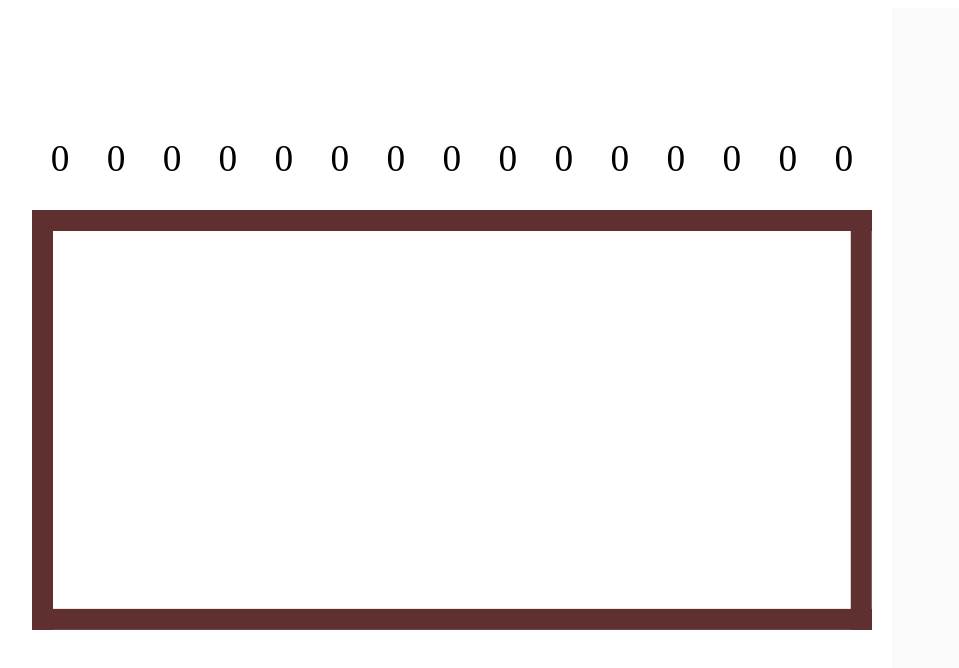
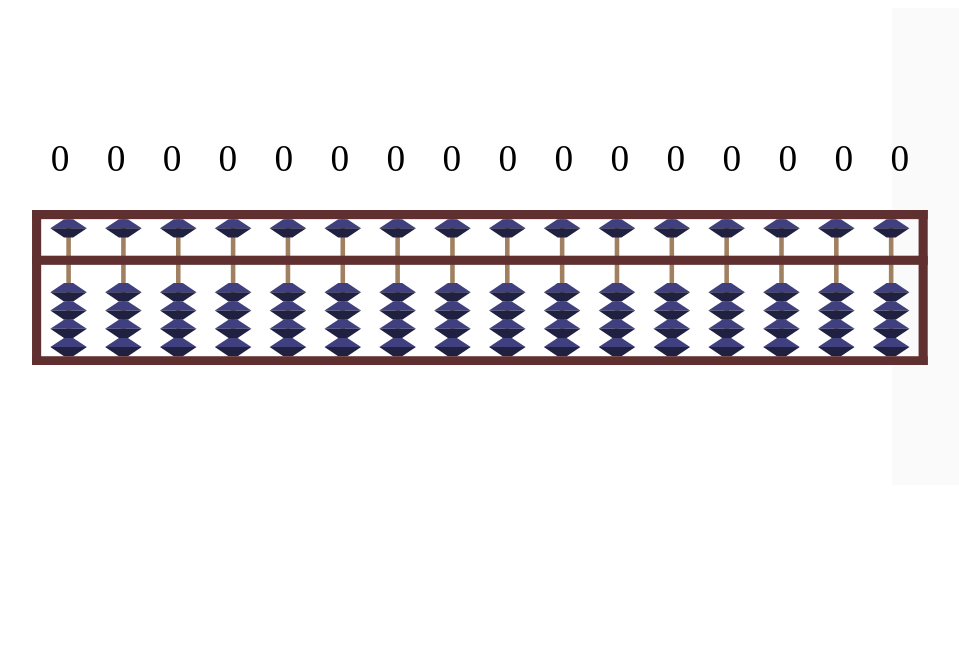
Before and after one commit to keianrao/NextJSDemo, a Next.js app: page /abacus in a window 1280 px wide. Shown: the top 668 px of the page, without its empty margins (208-1167 px from the left). Built offline with nearby package versions, Linux system fonts and the light colour scheme.

Commit message:
Finished the interactive abacus

```diff
--- a/src/app/abacus/abacus.tsx
+++ b/src/app/abacus/abacus.tsx
@@ -1,6 +1,7 @@
 'use client'
 
 import { useState } from "react";
+import { Fragment } from "react";
 import abacusCSS from "./abacus.module.css";
 
 
@@ -31,6 +32,17 @@ function createEditableDigitString(length: number) {
   }
 
   return [digitString, editDigitString];
+}
+
+function numberRange(min: number, max: number) {
+  const hyphens = "-".repeat(max + 1 - min).split("");
+  const values = hyphens.map((_, o) => min + o);
+  return values;
+}
+
+function iresc(dividend: number, multiplier: number, divisor: number) {
+  const quotient = dividend * multiplier/divisor;
+  return (dividend < 0 ? Math.ceil : Math.floor)(quotient);
 }
 
 
@@ -86,12 +98,6 @@ export function DigitStringWidget(props: DigitStringWidgetProps) {
   const digitCount = digitString.length;
 
   const digitWidgets = function () {
-    function numberRange(min: number, max: number) {
-      const hyphens = "-".repeat(max - min).split("");
-      const values = hyphens.map((_, o) => min + o);
-      return values;
-    }
-
     return numberRange(0, digitCount - 1).map(offset => (
       <DigitWidget
         key={offset}
@@ -122,64 +128,165 @@ function AbacusDisplay(props: AbacusDisplayProps) {
 
   const digitCount = digitString.length;
 
-  // We need to define the width of the frame and each bar.
-  // Then we determine the width required.
-  // Height would be constant based on our bar type.
-  // Maybe we can configure the bead width and height.
-  const w = 80, h = 40;
-  const we = 2;
-  const he = 2;
-  const ce = "#603030";
+  const beadWidth = 8;
+  const beadHeight = 4;
+  const reckoningBarWidth = 2;
+  const horizontalEdgeWidth = 2;
+  const verticalEdgeWidth = 2;
 
-  const topEdge = function () {
-    const attributes = {
-      x: 0,
-      y: 0,
-      width: 100,
-      height: he,
-      fill: ce,
-    };
-    return <rect {...attributes} />;
+  const columnWidth = iresc(beadWidth, 3, 2);
+  const columnHeight = (7 * beadHeight) + (reckoningBarWidth);
+  const barWidth = iresc(beadWidth, 1, 8);
+  const barHeight = columnHeight;
+  const hollowX = horizontalEdgeWidth;
+  const hollowY = verticalEdgeWidth;
+  const hollowWidth = columnWidth * digitCount;
+  const hollowHeight = columnHeight;
+  const reckoningBarTop = hollowY + (beadHeight * 2);
+  const reckoningBarBottom = reckoningBarTop + reckoningBarWidth;
+  const frameX = 0;
+  const frameY = 0;
+  const frameWidth = hollowWidth + (horizontalEdgeWidth * 2);
+  const frameHeight = hollowHeight + (verticalEdgeWidth * 2);
+  const viewX = frameX;
+  const viewY = frameY;
+  const viewWidth = frameWidth;
+  const viewHeight = frameHeight;
+
+  const bars = function () {
+    const barColour = "#A08060";
+
+    return numberRange(1, digitCount).map(function (index) {
+      return (
+        <rect
+          key={index}
+          fill={barColour}
+          width={barWidth}
+          height={barHeight}
+          y={hollowY}
+          x={hollowX + (index * columnWidth) - (columnWidth / 2) - (barWidth / 2)}
+        />
+      );
+    });
   }();
 
-  const bottomEdge = function () {
-    const attributes = {
-      x: 0,
-      y: h - he,
-      width: 100,
-      height: he,
-      fill: ce,
-    };
-    return <rect {...attributes} />;
+  const beads = function () {
+    const beadTopColour = "#404080";
+    const beadBottomColour = "#202040";
+
+    return numberRange(1, digitCount).map(function (index) {
+      function beadAtY(yo: number) {
+        const xo = hollowX + (index * columnWidth) - (columnWidth / 2);
+        const x1 = xo + iresc(beadWidth, -4, 8), y1 = yo + beadHeight / 2;
+        const x2 = xo + iresc(beadWidth, +4, 8), y2 = yo + beadHeight / 2;
+        const x3 = xo + iresc(beadWidth, +1, 8), y3 = yo + 0;
+        const x4 = xo + iresc(beadWidth, -1, 8), y4 = yo + 0;
+        const x5 = x1, y5 = y1;
+        const x6 = x2, y6 = y2;
+        const x7 = x3, y7 = yo + beadHeight;
+        const x8 = x4, y8 = yo + beadHeight;
+        const topPoints = [[x1, y1], [x2, y2], [x3, y3], [x4, y4]];
+        const bottomPoints = [[x5, y5], [x6, y6], [x7, y7], [x8, y8]];
+        const sTopPoints = topPoints.map(v => v.join(",")).join(" ");
+        const sBottomPoints = bottomPoints.map(v => v.join(",")).join(" ");
+        const upper = <polygon fill={beadTopColour} points={sTopPoints} />;
+        const lower = <polygon fill={beadBottomColour} points={sBottomPoints}/>;
+        return <>{upper}{lower}</>;
+      }
+
+      const digit = Number(digitString[index - 1]);
+      const showHeaven1 = digit < 5;
+      const showHeaven2 = digit >= 5;
+      const showEarth1 = (digit % 5) != 0;
+      const showEarth2 = (digit % 5) != 1;
+      const showEarth3 = (digit % 5) != 2;
+      const showEarth4 = (digit % 5) != 3;
+      const showEarth5 = (digit % 5) != 4;
+
+      const yHeaven1 = reckoningBarTop + (beadHeight * -2);
+      const yHeaven2 = reckoningBarTop + (beadHeight * -1);
+      const yEarth1 = reckoningBarBottom + (beadHeight * +0);
+      const yEarth2 = reckoningBarBottom + (beadHeight * +1);
+      const yEarth3 = reckoningBarBottom + (beadHeight * +2);
+      const yEarth4 = reckoningBarBottom + (beadHeight * +3);
+      const yEarth5 = reckoningBarBottom + (beadHeight * +4);
+
+      return (
+        <Fragment key={index}>
+          {showHeaven1 && beadAtY(yHeaven1)}
+          {showHeaven2 && beadAtY(yHeaven2)}
+          {showEarth1 && beadAtY(yEarth1)}
+          {showEarth2 && beadAtY(yEarth2)}
+          {showEarth3 && beadAtY(yEarth3)}
+          {showEarth4 && beadAtY(yEarth4)}
+          {showEarth5 && beadAtY(yEarth5)}
+        </Fragment>
+      );
+    });
   }();
 
-  const leftEdge = function () {
-    const attributes = {
-      x: 0,
-      y: 0,
-      width: we,
-      height: h,
-      fill: ce,
-    };
-    return <rect {...attributes} />;
+  const frame = function () {
+    const frameColour = "#603030";
+
+    const top = (
+      <rect
+        fill={frameColour}
+        width={frameWidth}
+        height={verticalEdgeWidth}
+        x={frameX + 0}
+        y={frameY + 0}
+      />
+    );
+
+    const bottom = (
+      <rect
+        fill={frameColour}
+        width={frameWidth}
+        height={verticalEdgeWidth}
+        x={frameX + 0}
+        y={frameY + frameHeight - verticalEdgeWidth}
+      />
+    );
+
+    const middle = (
+      <rect
+        fill={frameColour}
+        width={frameWidth}
+        height={reckoningBarWidth}
+        x={frameX + 0}
+        y={reckoningBarTop}
+      />
+    );
+
+    const left = (
+      <rect
+        fill={frameColour}
+        width={horizontalEdgeWidth}
+        height={frameHeight}
+        y={frameX + 0}
+        x={frameY + 0}
+      />
+    );
+
+    const right = (
+      <rect
+        fill={frameColour}
+        width={horizontalEdgeWidth}
+        height={frameHeight}
+        y={frameX + 0}
+        x={frameY + frameWidth - horizontalEdgeWidth}
+      />
+    );
+
+    return <>{top}{bottom}{middle}{left}{right}</>;
   }();
 
-  const rightEdge = function () {
-    const attributes = {
-      x: w - we,
-      y: 0,
-      width: we,
-      height: h,
-      fill: ce,
-    };
-    return <rect {...attributes} />;
-  }();
+  const attributes = {
+    "viewBox": [viewX, viewY, viewWidth, viewHeight].join(" "),
+    "role": "img"
+  };
 
-  return (
-    <svg viewBox={[0, 0, w, h].join(" ")} role="img">
-      {topEdge}{bottomEdge}{leftEdge}{rightEdge}
-    </svg>
-  );
+  return <svg {...attributes}>{bars}{beads}{frame}</svg>;
 }
 
 
```
